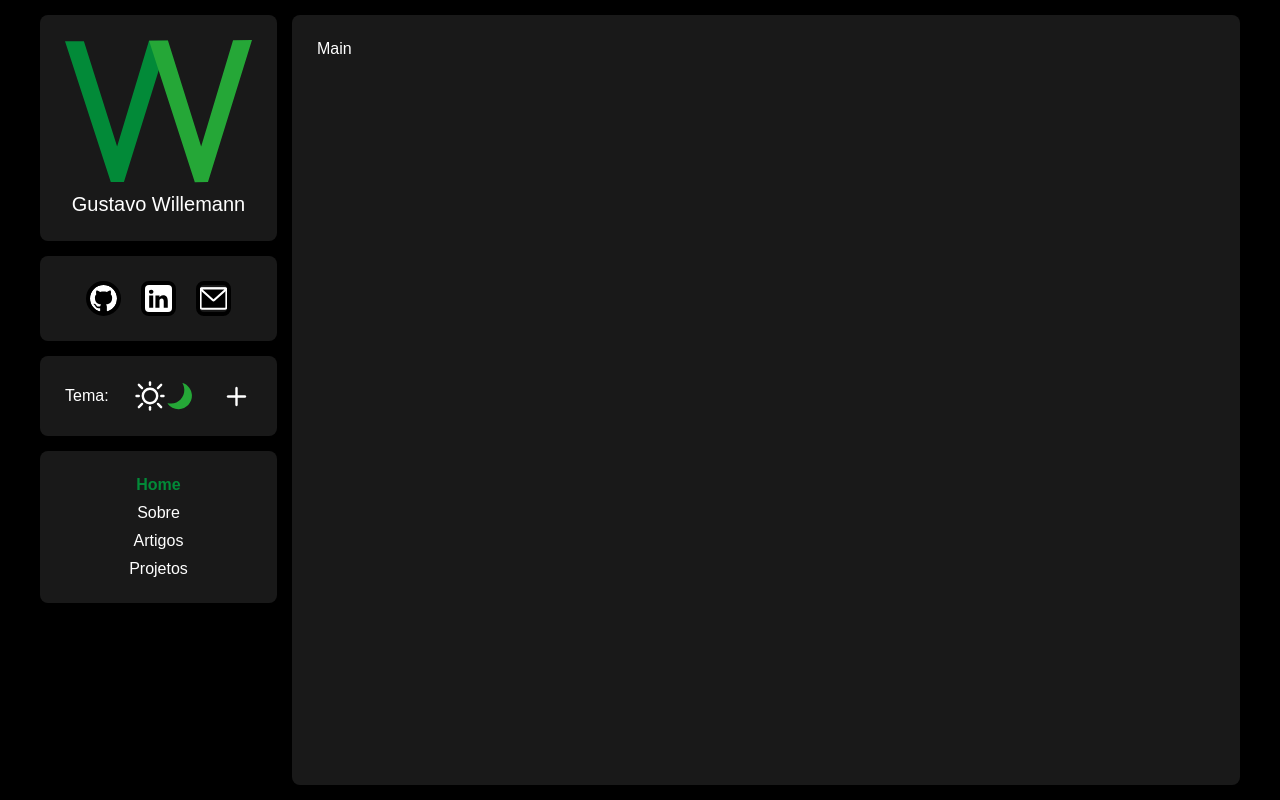
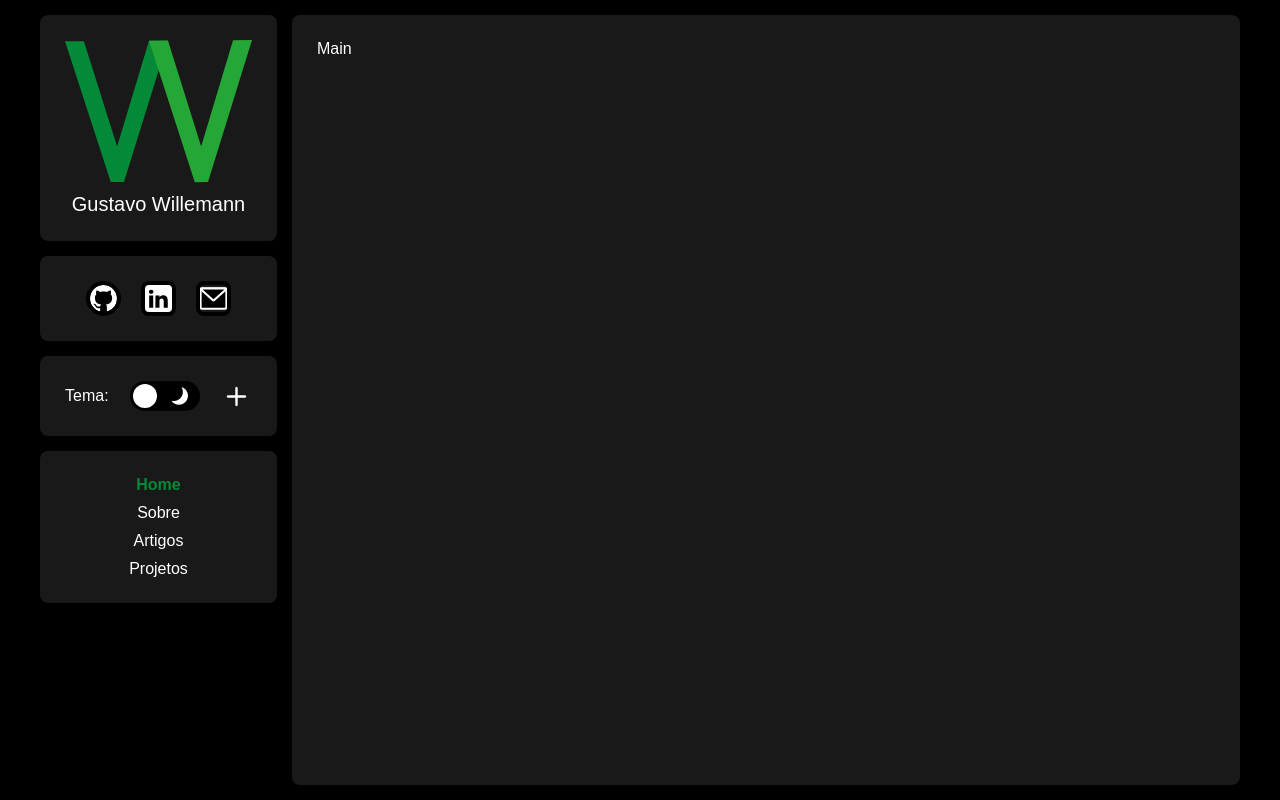
Before and after one commit to guswillemann/guswillemann-site, a Next.js app: page / in a window 1280 px wide. Built offline with nearby package versions, Linux system fonts and the light colour scheme.

Commit message:
feat: implements Switch to theme and project card

```diff
--- a/src/components/ThemePicker/index.tsx
+++ b/src/components/ThemePicker/index.tsx
@@ -6,6 +6,7 @@ import SunIcon from '../../icons/SunIcon';
 import XIcon from '../../icons/XIcon';
 import Button from '../Button';
 import ColorInput from '../ColorInput';
+import Switch from '../Switch';
 
 type ColorPaletteProps = {
   paletteName: keyof DefaultTheme['colors'];
@@ -46,15 +47,6 @@ const ThemePickerWrapper = styled.div`
     display: flex;
     justify-content: space-between;
     align-items: center;
-
-    div {
-      display: grid;
-      grid-template-columns: 3rem 3rem;
-
-      button {
-        width: 100%;
-      }
-    }
 
     .plus-theme {
       width: 3rem;
@@ -104,8 +96,13 @@ export default function ThemePicker({ theme, updateColor, activeColorsPreset }:
   const [inputColors, setInputColors] = useState(theme.colors);
   const [isCustomizing, setIsCustomizing] = useState(false);
 
-  const isDarkTheme = theme.currentActive === 'dark';
   const isLightTheme = theme.currentActive === 'light';
+
+  function handleThemeChange() {
+    isLightTheme
+      ? activeColorsPreset('dark')
+      : activeColorsPreset('light');
+  }
 
   function handleColorChange(palette: keyof DefaultTheme['colors'], type: string, value: string) {
     setInputColors({
@@ -130,22 +127,13 @@ export default function ThemePicker({ theme, updateColor, activeColorsPreset }:
     <ThemePickerWrapper>
       <div className="dark-light-toggle">
         <span>Tema: </span>
-        <div>
-          <Button
-            variant="iconButton"
-            onClick={() => activeColorsPreset('light')}
-            toggleable={{ isActive: isLightTheme, oneWay: true }}
-          >
-            <SunIcon />
-          </Button>
-          <Button
-            variant="iconButton"
-            onClick={() => activeColorsPreset('dark')}
-            toggleable={{ isActive: isDarkTheme, oneWay: true }}
-          >
-            <MoonIcon />
-          </Button>
-        </div>
+        <Switch
+          name="alternar modo do tema"
+          stateOneIcon={<SunIcon />}
+          stateTwoIcon={<MoonIcon />}
+          currentState={isLightTheme}
+          onClick={handleThemeChange}
+        />
         <Button
           className="plus-theme"
           variant="iconButton"
--- a/src/icons/AnimatedProjectCard.tsx
+++ b/src/icons/AnimatedProjectCard.tsx
@@ -2,8 +2,6 @@ export default function AnimatedProjectCard() {
   return (
     <svg width="100" height="100" viewBox="0 0 100 100" fill="none" xmlns="http://www.w3.org/2000/svg">
       <rect className="dynamic-stroke" x="8" y="27" width="36" height="11" rx="2" stroke="#FAFAFA" strokeWidth="4"/>
-      <path className="dynamic-fill" d="M35.5858 83.4142C36.3668 84.1953 37.6332 84.1953 38.4142 83.4142L51.1421 70.6863C51.9232 69.9052 51.9232 68.6389 51.1421 67.8579C50.3611 67.0768 49.0948 67.0768 48.3137 67.8579L37 79.1716L25.6863 67.8579C24.9052 67.0768 23.6389 67.0768 22.8579 67.8579C22.0768 68.6389 22.0768 69.9052 22.8579 70.6863L35.5858 83.4142ZM35 42V82H39V42H35Z" fill="#FAFAFA"/>
-      <path className="dynamic-fill" d="M83.4142 33.4142C84.1953 32.6332 84.1953 31.3668 83.4142 30.5858L70.6863 17.8579C69.9052 17.0768 68.6389 17.0768 67.8579 17.8579C67.0768 18.6389 67.0768 19.9052 67.8579 20.6863L79.1716 32L67.8579 43.3137C67.0768 44.0948 67.0768 45.3611 67.8579 46.1421C68.6389 46.9232 69.9052 46.9232 70.6863 46.1421L83.4142 33.4142ZM48 34L82 34V30L48 30V34Z" fill="#FAFAFA"/>
       <path className="dynamic-fill" fillRule="evenodd" clipRule="evenodd" d="M18 14H82C84.2091 14 86 15.7909 86 18V82C86 84.2091 84.2091 86 82 86H18C15.7909 86 14 84.2091 14 82V38H10V82C10 86.4183 13.5817 90 18 90H82C86.4183 90 90 86.4183 90 82V18C90 13.5817 86.4183 10 82 10H18C13.5817 10 10 13.5817 10 18V27H14V18C14 15.7909 15.7909 14 18 14Z" fill="#FAFAFA"/>
     </svg>
   );
```
Also changed, not shown: src/screens/projetos/index.tsx (+14 -22 lines).
